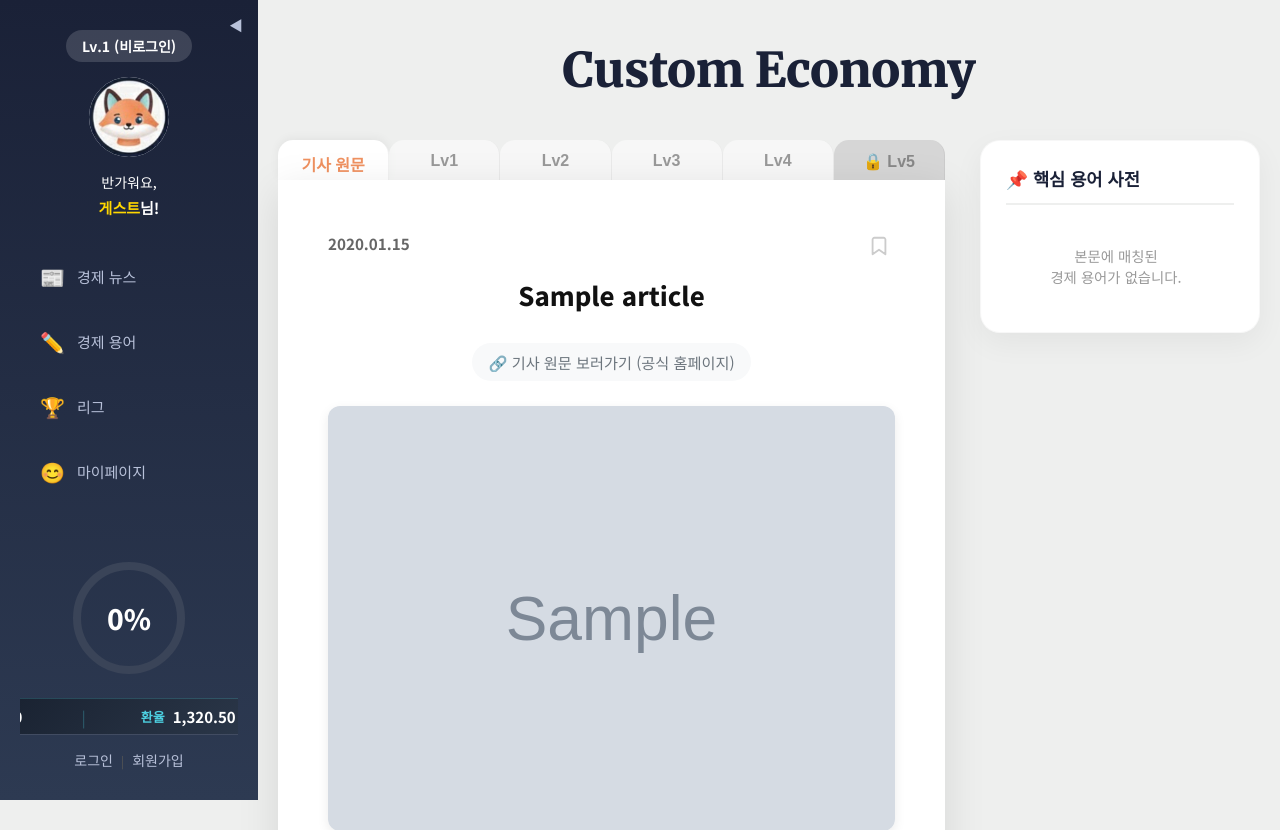
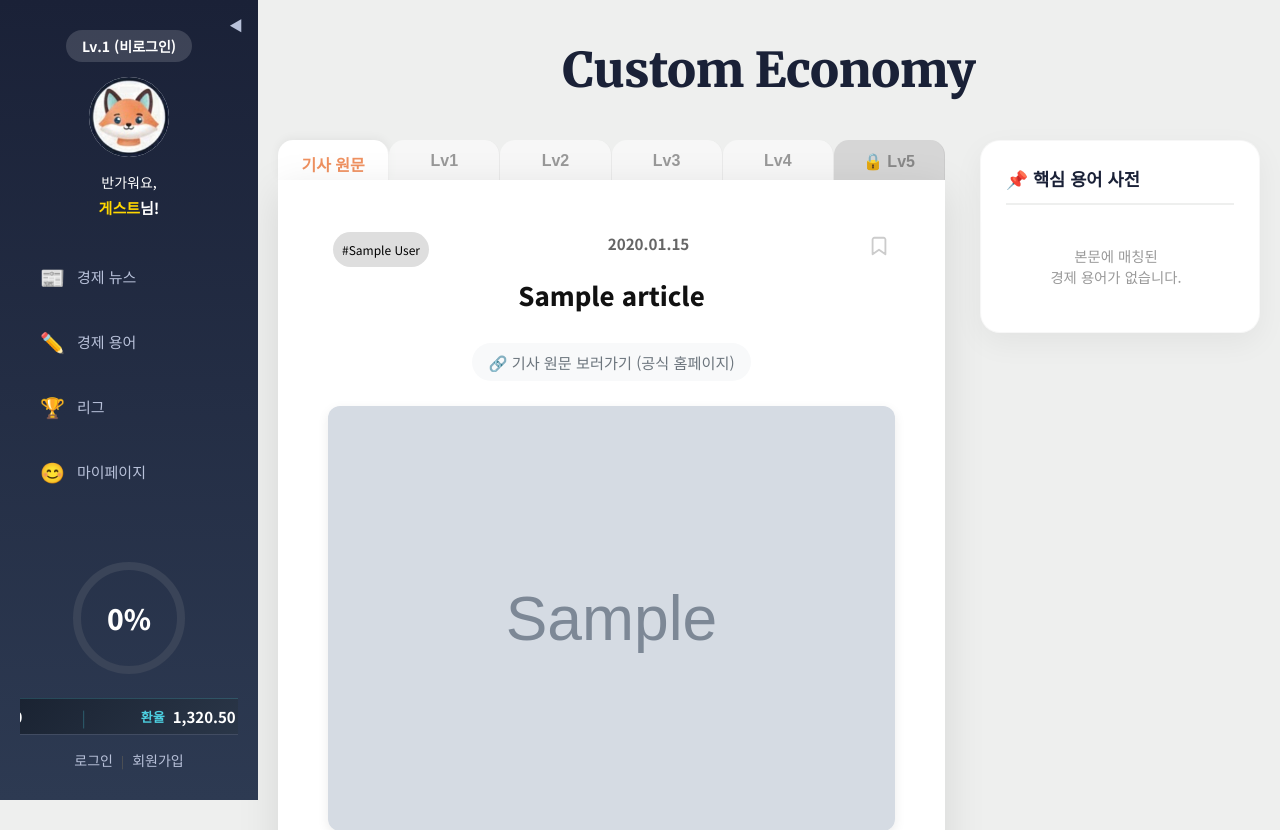
Before and after one commit to pirogramming/CustomEconomy, a Django app: page /api/explanations/1/ in a window 1280 px wide. Shown: the top 830 px of the page. Run offline with Django 5.2, Linux system fonts and the light colour scheme; tables that the repository leaves empty hold one stand-in row (values such as "Sample post"); grey boxes marked "Sample" are stand-in pictures; a database or web service that is not in the repository returns one stand-in record (values such as "Sample title"); data that the repository does not hold is empty; some web fonts are replaced.

Commit message:
fix: 기사 태그 수정

```diff
--- a/accounts/views.py
+++ b/accounts/views.py
@@ -426,7 +426,7 @@ def result_page(request):
         "total_knowledge": state["total_knowledge"],
         "total": total,
         "level": level,
-        "user_name": request.user.name,
+        "user_name": request.user.username,
     })
 
 @login_required
--- a/articles/templates/articleList.html
+++ b/articles/templates/articleList.html
@@ -53,7 +53,7 @@
 
                     <div class="smallTagRow">
                         <div class="smallTag">
-                        {% for tag in article.sub_category_names %}
+                        {% for tag in article.sub_category_names|slice:":3" %}
                             <span class="tag">#{{ tag }}</span>
                         {% endfor %}
                         </div>
--- a/explanations/static/ai_explain.css
+++ b/explanations/static/ai_explain.css
@@ -538,3 +538,11 @@ body {
     transform: scale(1.1);
     color: #f39c12;
 }
+
+.smallTag .tag{
+    background-color: rgb(222, 222, 222);
+    width: auto; height: auto; padding: 9px;
+    border-radius: 20px;
+    font-size: 12px;
+    margin: 5px;
+}
--- a/explanations/templates/ai_explain.html
+++ b/explanations/templates/ai_explain.html
@@ -50,6 +50,12 @@
             <div class="white-card-body">
 
                 <div class="article-header-row">
+                    <div class="smallTag">
+                        {% for tag in article.sub_category_names %}
+                            <span class="tag">#{{ tag }}</span>
+                        {% endfor %}
+                    </div>
+
                     <div class="article-date-badge">
                         {{ article.published_at|date:"Y.m.d" }}
                     </div>
```
